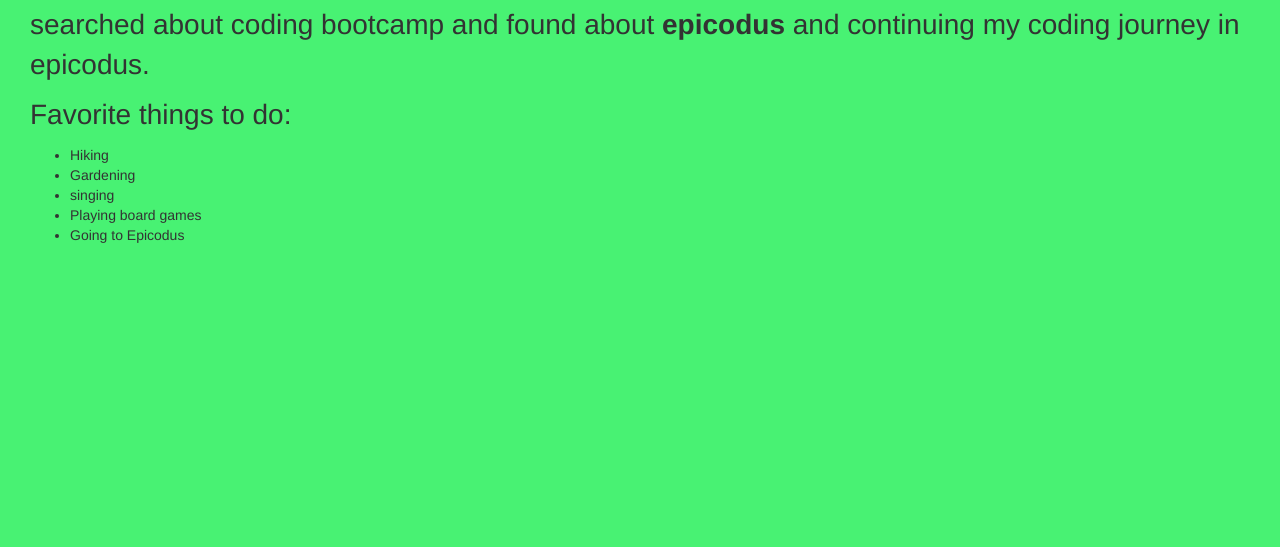
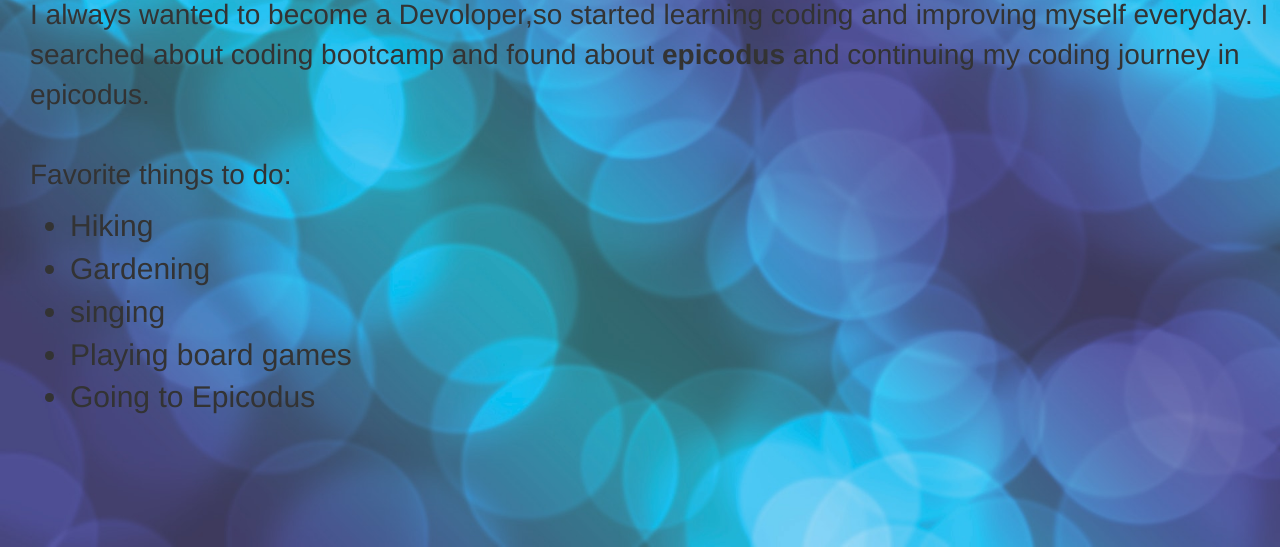
Before and after one commit to manasavesala/portfolio, a plain HTML site: page aboutme.html in a window 1280 px wide. Shown: the part 253-800 px from the top of the page. Drawn offline with Linux system fonts and the light colour scheme.

Commit message:
added some background images

```diff
--- a/aboutme.html
+++ b/aboutme.html
@@ -6,17 +6,18 @@
     <title>About me</title>
   </head>
   <body>
-    <div class=one>
+    <div class="one">
       <h1>Manasa Vesala<h1>
       <h3>Hello!</h3>
       <p>My Name is <a href"#">Manasa Vesala</a>.I live in Seattle. I love to <strong>code</strong>. I did my Bachloers in Computer Science. I always wanted to become a Devoloper,so started learning coding and improving myself everyday. I searched about coding bootcamp and found about <strong>epicodus</strong> and continuing my coding journey in epicodus.</p>
-      <p>Favorite things to do:
+      <p>Favorite things to do:</p>
       <ul>
         <li>Hiking</li>
         <li>Gardening</li>
         <li>singing</li>
         <li>Playing board games</li>
         <li>Going to Epicodus</li>
+      </ul>
   </div>
   </body>
 </html>
--- a/css/stylesab.css
+++ b/css/stylesab.css
@@ -1,7 +1,8 @@
 body{
-background-color: #48f273;
+  background-image: url("../img/aboutbg.jpg");
+  background-size: cover;
+  background-attachment: fixed;
 }
-
 h1{
   text-align: center;
   font-size: 40px;
@@ -12,7 +13,11 @@ h3{
 }
 p{
   font-size: 28px;
+  padding-top: 30px;
 }
 .one {
   padding-left: 30px;
 }
+ul{
+  font-size: 30px;
+}
--- a/css/stylesco.css
+++ b/css/stylesco.css
@@ -3,7 +3,9 @@
   padding-top: 30px;
 }
 body{
-  background-color: #dce5ce;
+  background-image: url("../img/contactbg.jpg");
+  background-size: cover;
+  background-attachment: fixed;
 }
 h3{
   font-size: 50px;
@@ -27,3 +29,6 @@ img{
 .down{
   padding-top: 30px;
 }
+.panel-body{
+  background-color:#e9f9db ;
+}
--- a/css/stylesmy.css
+++ b/css/stylesmy.css
@@ -2,11 +2,13 @@ h1{
   text-align: center;
   font-size: 60px;
 }
-
 ul{
   font-size: 50px;
   padding-left: 50px;
+  color:white;
 }
 body{
-  background-color: #d5dbe5;
+  background-image: url("../img/mybg.jpg");
+  background-size: cover;
+  background-attachment: fixed;
 }
--- a/css/stylespr.css
+++ b/css/stylespr.css
@@ -6,7 +6,6 @@ h1{
   margin-top:20px;
   padding-top: 20px;
 }
-
 .topright{
   float: right;
   padding-left: 30px;
@@ -14,7 +13,6 @@ h1{
   margin-right: 40px;
   font-size: 20px;
 }
-
 li a:hover{
   color: red;
   font-size: 25px;
@@ -24,18 +22,15 @@ li a:hover{
   padding-top: 40px;
   opacity: .6;
 }
-
 body{
   background-image: url("../img/projectbg.jpg");
   background-size: cover;
   background-attachment: fixed;
 }
-
 .panel-body{
   font-size: 25px;
   background-color: ;
 }
-
 .panel-title{
   color:red;
   font-size: 30px;
```
Also changed, not shown: css/styles.css (+1 -8 lines), myinterests.html (+1 -0 lines), projects.html (+5 -5 lines), bgindex.jpg (deleted), img/aboutbg.jpg (added), img/contactbg.jpg (added), img/indexbg1.png (deleted), img/mybg.jpg (added), 1 other file.
